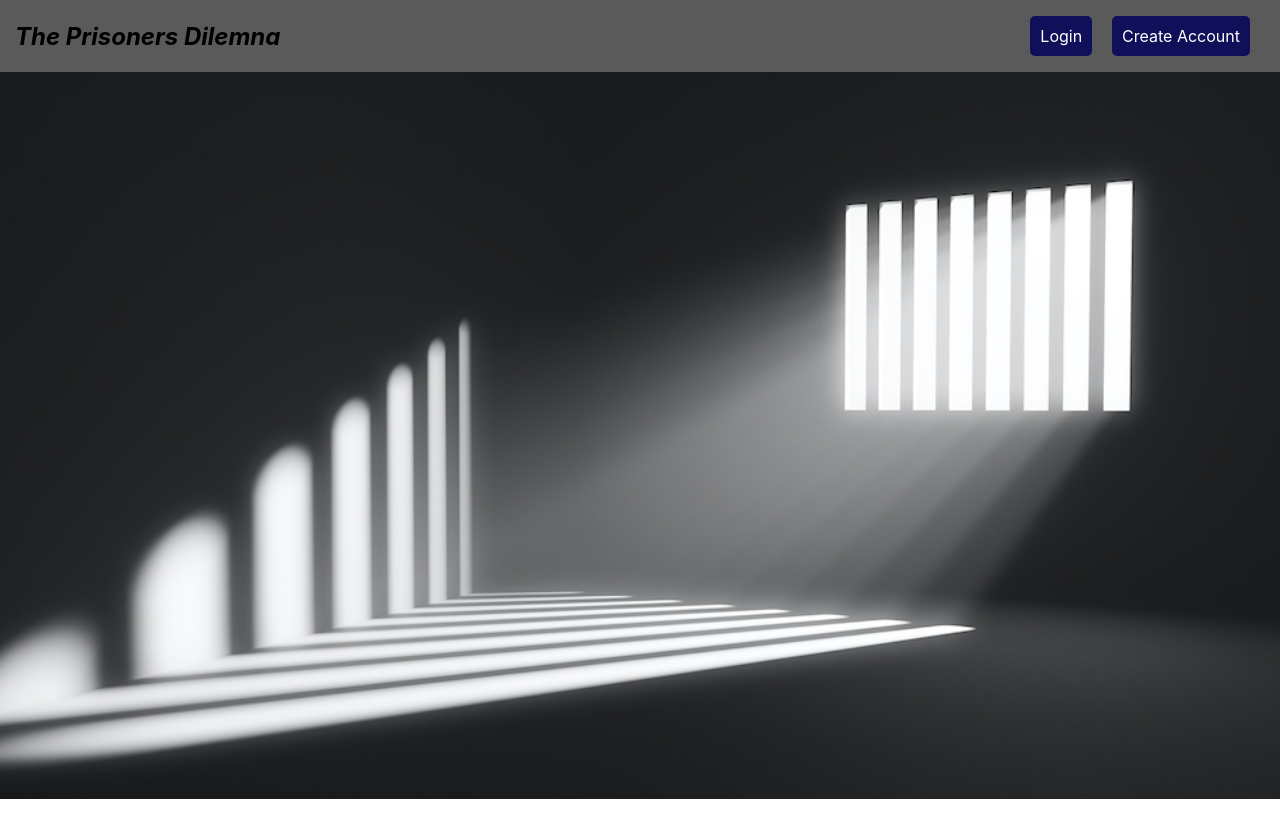
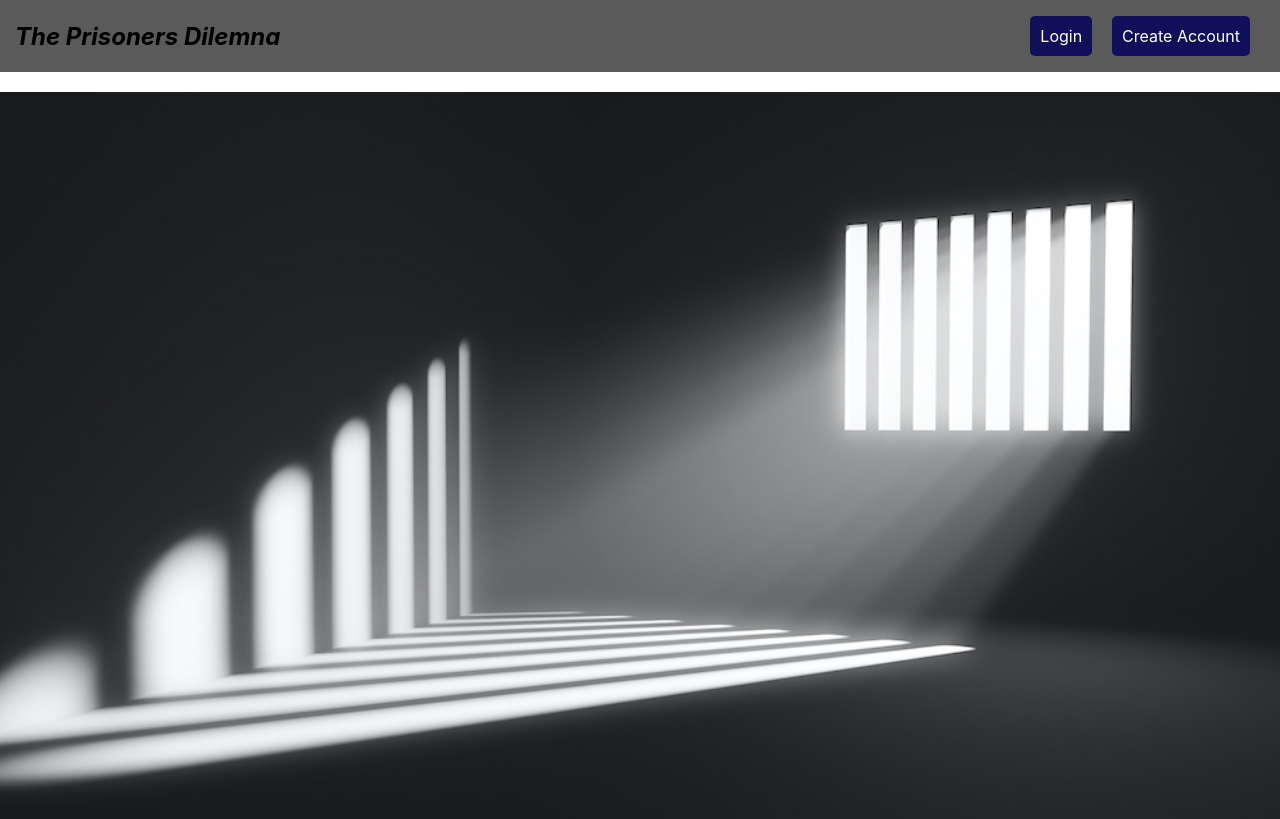
Before and after one commit to AydenGUI/PrisonersDilemna, a React (Create React App) app in the folder prisoners-dilemna/client/: page / in a window 1280 px wide. Built offline with nearby package versions, Linux system fonts and the light colour scheme.

Commit message:
edited banner styling

```diff
--- a/prisoners-dilemna/client/src/component/ListItems.css
+++ b/prisoners-dilemna/client/src/component/ListItems.css
@@ -2,10 +2,12 @@
     text-align: center;
   }
 
-  .cardHolder {
+  .banner {
     display: flex;
-    flex-direction: row;
     flex-wrap: wrap;
+    justify-content: space-between;
+    align-items: flex-start;
+    margin-top: 20px;
   }
 
   .card {
```
